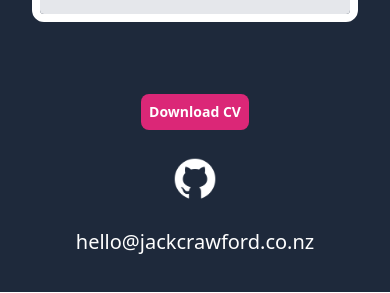
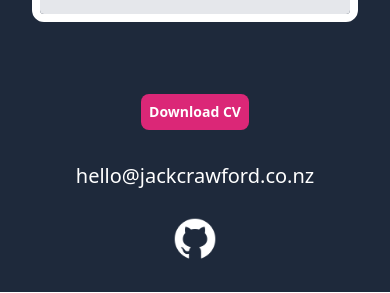
Before and after one commit to jack-crawford-1/Landing-Site-Nextjs, a Next.js app: page /projects in a window 390 px wide. Shown: the part 2354-2647 px from the top of the page. Built offline with nearby package versions, Linux system fonts and the light colour scheme.

Commit message:
fixed spacing on footer for projects

```diff
--- a/pages/projects/index.tsx
+++ b/pages/projects/index.tsx
@@ -43,7 +43,9 @@ export default function Projects() {
           </Link>
         ))}
       </div>
-      <ProjectsLinksContainer />
+      <div className="md:pl-60">
+        <ProjectsLinksContainer />
+      </div>
     </div>
   )
 }
--- a/src/app/components/projects/ProjectsLinksContainer.tsx
+++ b/src/app/components/projects/ProjectsLinksContainer.tsx
@@ -5,13 +5,13 @@ import CV from '../Links/CV'
 function ProjectsLinksContainer() {
   return (
     <div className="flex flex-col md:flex-row items-center m-1 md:p-10 p-5">
-      <div className="transform hover:scale-125 duration-200 ease-in-out m-2 order-2 md:order-1">
+      <div className="transform hover:scale-125 duration-200 ease-in-out m-2 order-3 md:order-1">
         <Github />
       </div>
-      <div className="md:ml-5 transform m-2 hover:scale-110 duration-200 ease-in-out text-white px-2 py-2 rounded text-xl order-3 md:order-2">
+      <div className="md:ml-5 transform m-2 hover:scale-110 duration-200 ease-in-out text-white px-2 py-2 rounded text-xl order-2">
         <Email />
       </div>
-      <div className="transform hover:scale-110 duration-200 ease-in-out text-white px-2 py-2 rounded text-xl m-2 order-1">
+      <div className="transform hover:scale-110 duration-200 ease-in-out text-white px-2 py-2 rounded text-xl m-2 order-1 md:order-2">
         <CV />
       </div>
     </div>
```
Also changed, not shown: pages/about/index.tsx (+0 -10 lines).
